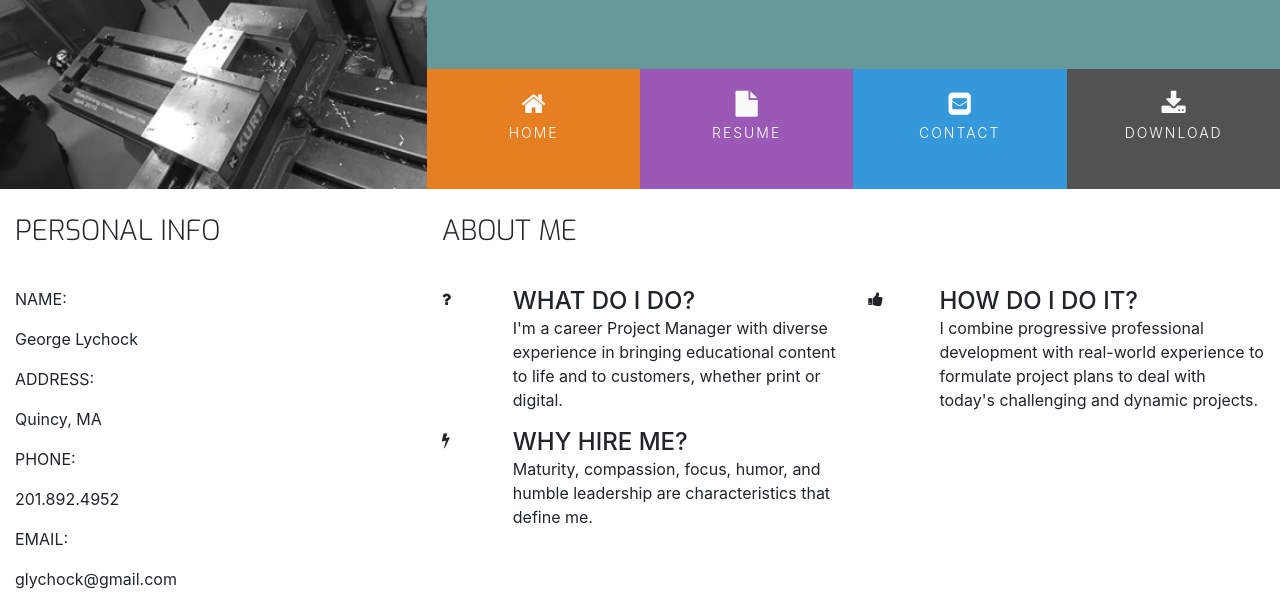
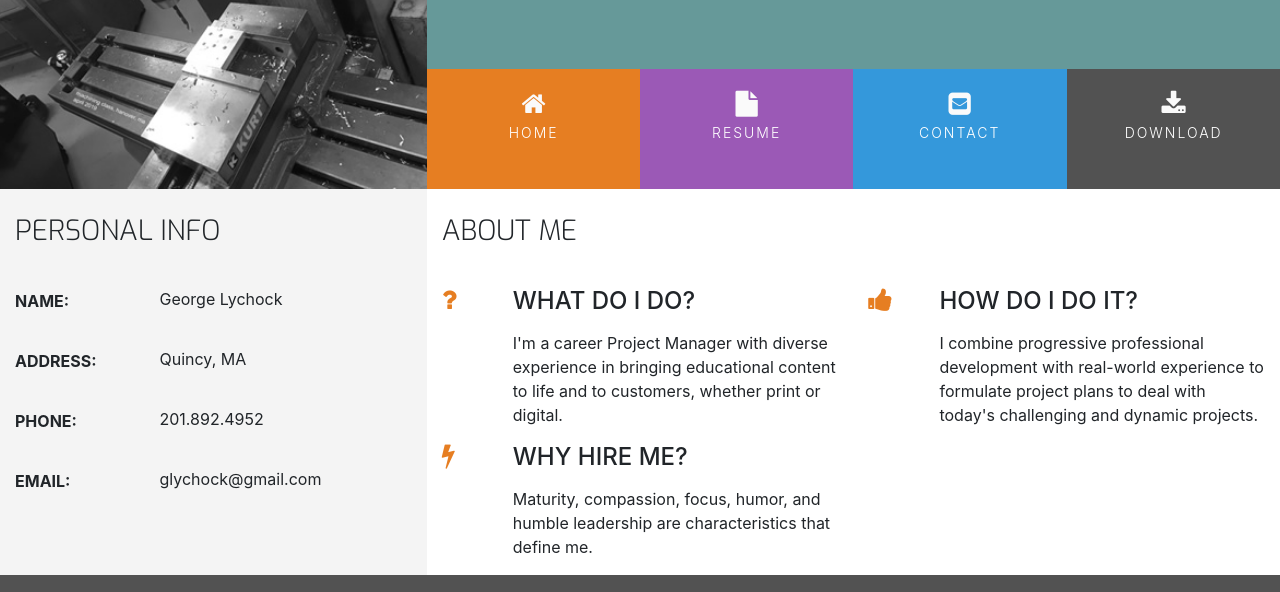
Before and after one commit to GeorgeLychock/ci-ucd-resume, a plain HTML site: page index.html in a window 1280 px wide. Shown: the part 180-772 px from the top of the page. Drawn offline with nearby package versions, Linux system fonts and the light colour scheme.

Commit message:
style: Adding about me and profile styles

```diff
--- a/css/style.css
+++ b/css/style.css
@@ -17,6 +17,17 @@
 /* Narbar styles */
 /* Buttons */
 /* Spacer and Divider styles */
+
+/* Thinking about putting a copy of all the color styles here; CLASSES only:
+
+.bg-color-name-title {
+    background-color: #699;
+}
+.bg-color-three-reasons {
+    background-color: #fff;
+}
+etc...
+*/
 
 
 /* Imports */
@@ -64,7 +75,7 @@ h1, h2, h3, h4 {
     margin-bottom: 40px;
 }
 
-/* Header and Nav styles */
+/* Heading styles*/
 .logo {
     background-image: url("../assets/images/hero-07a.jpg");
     background-position: right top;
@@ -84,7 +95,6 @@ h1, h2, h3, h4 {
     font-weight: 200;
     font-size: 46px;
     margin-top: 50px;
-
 }
 .title {
     color: #c2d6d6;
@@ -93,7 +103,6 @@ h1, h2, h3, h4 {
     font-size: 28px;
     margin-top: 20px;
     margin-bottom: 90px;
-
 }
 .heading {
     margin-left: 50px;
@@ -152,17 +161,58 @@ h1, h2, h3, h4 {
     font-weight: 300;
     letter-spacing: 2px;
 }
+
 /* Hover.css styles */
 .hvr-sweep-to-bottom:before {
     background: rgba(0, 0, 0, 0.2);
     height: 120px;
  }
+
 /* Main Content: Contact Info styles */
 .bg-color-three-reasons {
     background-color: #fff;
 }
+.three-reasons-icon {
+    font-size: 26px;
+    color: #e67e22;
+}
+.three-reasons-heading {
+    margin-bottom: 15px;
+}
 
+/* Main Content: Personal Info styles */
+.bg-color-personal-info {
+    background-color: #f4f4f4;
+}
+.personal-info-item {
+    margin-bottom: 20px;
+    display: block;
+    clear: both;
+}
+.personal-info-item .key,
+.personal-info-item .value {
+    padding-right: 8px;
+    display: inline-block;
+}
+.personal-info-item .key p,
+.personal-info-item.value p {
+    margin: 0;
 
+}
+.personal-info-item .key {
+    width: 30%;
+    margin-right: 21px;
+    padding-top: 2px;
+    vertical-align: top;
+}
+.personal-info-item .key p {
+font-weight: 700;
+}
+
+.personal-info-item.value {
+    position: relative;
+    width: 60%;
+}
 
 /* Footer styles */
 .cv-pdf i {
```
